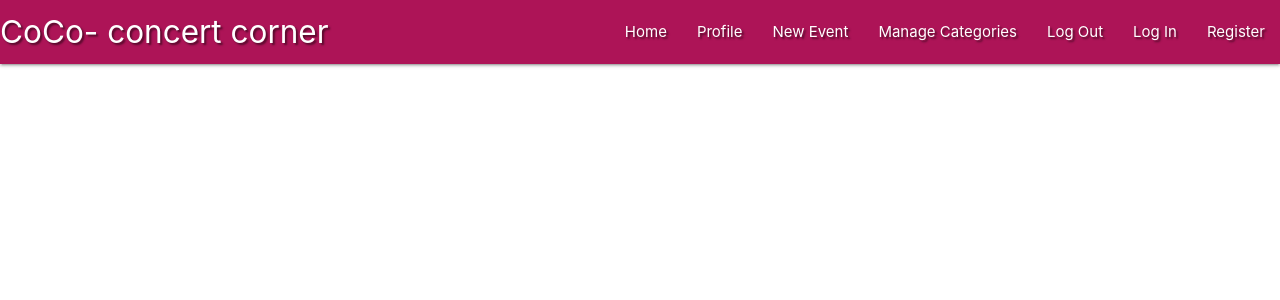
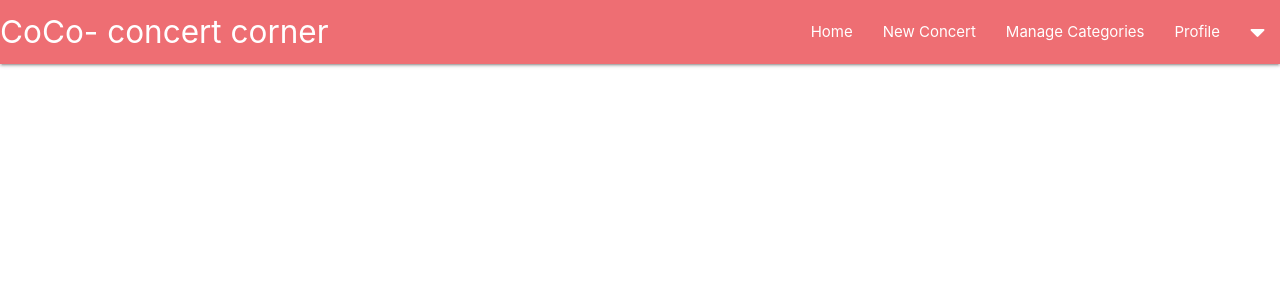
Before and after one commit to komfiGolabi/CoCo-Concert-Corner, a Flask app: page / in a window 1280 px wide. Shown: the top 300 px of the page. Run offline with Flask 2, Linux system fonts and the light colour scheme; data that the repository does not hold is empty; some libraries are stand-ins or nearby versions.

Commit message:
modified a navbar for the login/register section

```diff
--- a/templates/base.html
+++ b/templates/base.html
@@ -14,19 +14,39 @@
 </head>
 <body>
         <header>
-        <!--Top NavBar-->
-            <nav class="nav-extended text-shadow  pink darken-3">
+                <!--  <a href="{{ url_for('get_concerts') }}" class="brand-logo">CoCo- concert corner</a>
+                    <a href="#" data-target="mobile-demo" class="sidenav-trigger right"><i class="fas fa-bars"></i></a>
+                    <ul class="right hide-on-med-and-down">
+                        <li><a href="{{ url_for('get_concerts') }}">Home</a></li>
+                        <li><a href="#">Profile</a></li>
+                        <li><a href="#">New Concert</a></li>
+                        <li><a href="#">Manage Categories</a></li>
+                        <li><a href="#">Log Out</a></li>
+                        <li><a href="#">Log In</a></li>
+                        <li><a href="{{ url_for('register') }}">Register</a></li>
+                    </ul>
+                    </div>
+                </nav>-->
+
+            <!--main menu with a dropdown-->
+        <nav class="nav-extended">
+            <div class="nav-wrapper">
+            <ul id="dropdown1" class="dropdown-content">
+                <li><a href="#">Log In</a></li>
+                <li><a href="#!">Log Out</a></li>
+                <li class="divider"></li>
+                <li><a href="{{ url_for('register') }}">Register</a></li>
+            </ul>
         <div class="nav-wrapper">
             <a href="{{ url_for('get_concerts') }}" class="brand-logo">CoCo- concert corner</a>
             <a href="#" data-target="mobile-demo" class="sidenav-trigger right"><i class="fas fa-bars"></i></a>
         <ul class="right hide-on-med-and-down">
             <li><a href="{{ url_for('get_concerts') }}">Home</a></li>
+            <li><a href="#">New Concert</a></li>
+            <li><a href="#">Manage Categories</a></li>
             <li><a href="#">Profile</a></li>
-					<li><a href="#">New Event</a></li>
-					<li><a href="#">Manage Categories</a></li>
-					<li><a href="#">Log Out</a></li>
-					<li><a href="#">Log In</a></li>
-					<li><a href="{{ url_for('register') }}">Register</a></li>
+            <!-- Dropdown Trigger -->
+            <li><a class="dropdown-trigger" href="#!" data-target="dropdown1"><i class="fas fa-caret-down"></i></a></li>
         </ul>
         </div>
         </nav>
@@ -41,7 +61,6 @@
                         <li><a href="#">Log In</a></li>
                         <li><a href="{{ url_for('register') }}">Register</a></li>
                 </ul>
-
         </header>
 
     <section>
```
Lines whose indentation alone changed are shown as unchanged.
